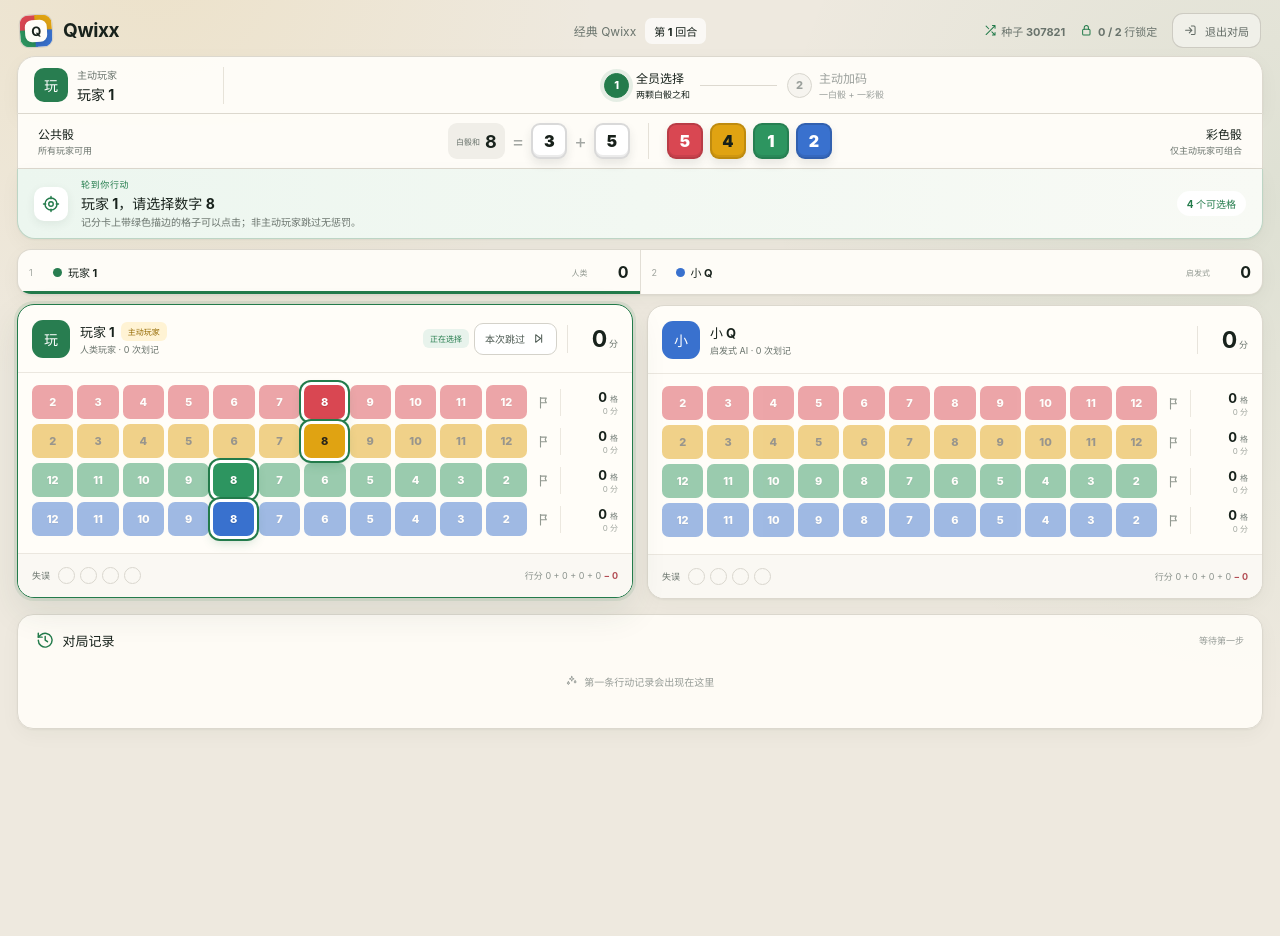
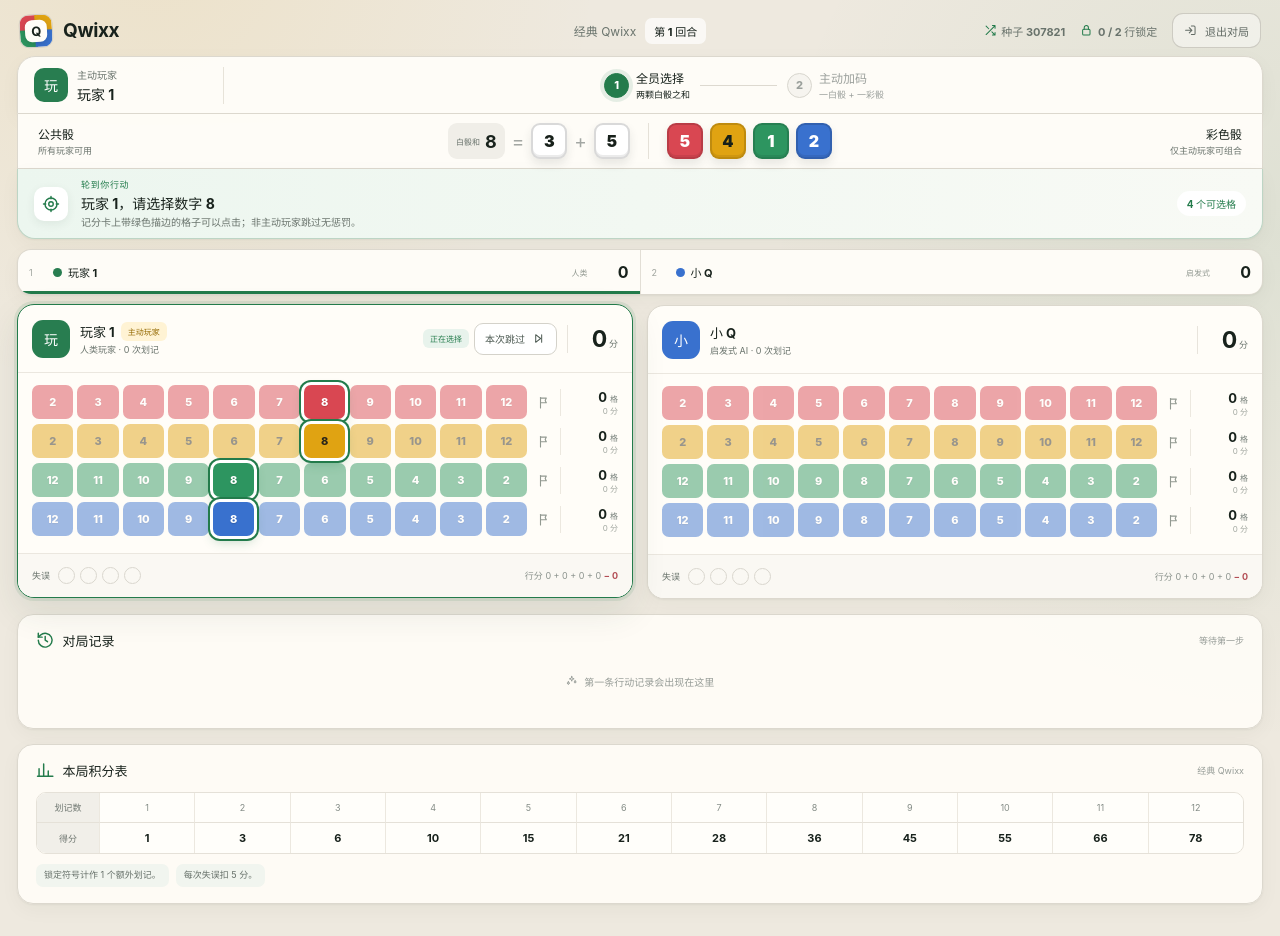
Before and after one commit to 0x0079/Qwixx, a React (Vite) app: page / in a window 1280 px wide. Both pictures are taken after a click on the button "开始游戏". Before the commit the page ends 800 px from the top, so only its background shows below. Built offline with nearby package versions, Linux system fonts and the light colour scheme.

Commit message:
feat: add in-game score reference

```diff
--- a/src/core/board.ts
+++ b/src/core/board.ts
@@ -99,6 +99,7 @@
   name: 'Qwixx Longo（2–16 · 八面骰 · 幸运数字）',
   rows: [row('red', LONGO_ASC), row('yellow', LONGO_ASC), row('green', LONGO_DESC), row('blue', LONGO_DESC)],
   scoreBy: 'row',
+  scoreCap: 15,
   lockableTail: 2,
   luckyNumbers: true,
   rulesOverrides: { dieFaces: 8, minMarksToLock: 6 },
--- a/src/ui/App.tsx
+++ b/src/ui/App.tsx
@@ -10,7 +10,7 @@
   configForBoard,
 } from '../core/engine';
 import { BOARD_PRESETS, randomMixedBoard } from '../core/board';
-import { computeScore } from '../core/scoring';
+import { computeScore, pointsForCount } from '../core/scoring';
 import { BOT_REGISTRY, makeRand, type Bot } from '../ai/bots';
 
 type PlayerKind = 'human' | 'random' | 'greedy' | 'heuristic';
@@ -643,6 +643,8 @@
         )}
       </section>
 
+      <ScoreReference game={game} />
+
       <div className="sr-only" aria-live="polite">{log.at(-1) ?? ''}</div>
 
       {showExitConfirm && (
@@ -665,6 +667,73 @@
         </div>
       )}
     </main>
+  );
+}
+
+function ScoreReference({ game }: { game: GameState }) {
+  const board = game.config.board;
+  const maxCount = board.scoreCap ?? 12;
+  const counts = Array.from({ length: maxCount }, (_, index) => index + 1);
+  const notes = [
+    '锁定符号计作 1 个额外划记。',
+    `每次失误扣 ${game.config.penaltyPoints} 分。`,
+  ];
+
+  if (board.id === 'longo') {
+    notes.push('Longo 每行最多计 15 个划记（120 分）。');
+  }
+  if (board.bonusRows?.length) {
+    notes.push('双色奖励格同时计入相邻两行；每行最多计 15 个划记。');
+  }
+
+  switch (board.variant?.kind) {
+    case 'double-a':
+      notes.push('第二叉照常计分；每行最多计 16 个划记（136 分）。');
+      break;
+    case 'double-b':
+      notes.push('×2 格一次计作两个划记；每行最多计 16 个划记（136 分）。');
+      break;
+    case 'bonus-a':
+      notes.push('奖励轨追加的划记按所在颜色行正常计分。');
+      break;
+    case 'bonus-b':
+      notes.push('○/◇追加叉正常计分；□将最低行分翻倍；⬡ +13 分；✹免除失误扣分。');
+      break;
+    case 'connected-steps':
+      notes.push('11 个阶梯格另组成一个计分组，沿用本表，最高 66 分。');
+      break;
+    case 'connected-chain':
+      notes.push('自动连锁划下的格子按所在颜色行正常计分。');
+      break;
+    case 'x-change':
+      notes.push('交换只改变可划的白骰和值，不改变计分方式。');
+      break;
+  }
+
+  return (
+    <section className="score-reference" aria-labelledby="score-reference-title">
+      <div className="score-reference-heading">
+        <div><Icon name="chart" /><h2 id="score-reference-title">本局积分表</h2></div>
+        <span>{board.name}</span>
+      </div>
+      <div className="score-reference-scroll" tabIndex={0} aria-label="积分表，可横向滚动">
+        <table>
+          <tbody>
+            <tr>
+              <th scope="row">划记数</th>
+              {counts.map((count) => <td key={count}>{count}</td>)}
+            </tr>
+            <tr>
+              <th scope="row">得分</th>
+              {counts.map((count) => <td key={count}><strong>{pointsForCount(count)}</strong></td>)}
+            </tr>
+          </tbody>
+        </table>
+      </div>
+      <ul className="score-reference-notes">
+        {notes.map((note) => <li key={note}>{note}</li>)}
+      </ul>
+    </section>
   );
 }
 
@@ -958,7 +1027,7 @@
 
 type IconName = 'plus' | 'trash' | 'check' | 'repeat' | 'shuffle' | 'sparkles' | 'arrow'
   | 'book' | 'chevron' | 'lock' | 'exit' | 'target' | 'bot' | 'skip' | 'trophy'
-  | 'history' | 'flag';
+  | 'history' | 'flag' | 'chart';
 
 function Icon({ name }: { name: IconName }) {
   const paths: Record<IconName, ReactNode> = {
@@ -979,6 +1048,7 @@
     trophy: <><path d="M8 4h8v5a4 4 0 0 1-8 0V4ZM10 15h4M12 13v6M8 21h8" /><path d="M8 6H4v2a4 4 0 0 0 4 4M16 6h4v2a4 4 0 0 1-4 4" /></>,
     history: <><path d="M3 12a9 9 0 1 0 3-6.7L3 8" /><path d="M3 3v5h5M12 7v5l3 2" /></>,
     flag: <><path d="M6 22V4" /><path d="M6 5h10l-2 4 2 4H6" /></>,
+    chart: <><path d="M4 20V10M10 20V4M16 20v-7M22 20H2" /></>,
   };
   return <svg className="icon" viewBox="0 0 24 24" aria-hidden="true">{paths[name]}</svg>;
 }
--- a/src/ui/styles.css
+++ b/src/ui/styles.css
@@ -678,6 +678,22 @@
 .log-list li.latest { color: var(--ink); font-weight: 650; }
 .log-list li.latest > span { background: var(--green-soft); color: var(--green); }
 
+.score-reference { margin-top: 15px; padding: 16px 18px; border: 1px solid #dcd8ce; border-radius: 16px; background: rgba(255, 253, 248, 0.92); box-shadow: var(--shadow-sm); }
+.score-reference-heading { display: flex; align-items: center; justify-content: space-between; gap: 12px; }
+.score-reference-heading > div { display: flex; align-items: center; gap: 8px; }
+.score-reference-heading .icon { color: var(--green); }
+.score-reference-heading h2 { margin: 0; font-size: 13px; }
+.score-reference-heading > span { overflow: hidden; color: #969c97; font-size: 9px; text-overflow: ellipsis; white-space: nowrap; }
+.score-reference-scroll { margin-top: 12px; overflow-x: auto; border: 1px solid #e5e1d8; border-radius: 10px; scrollbar-width: thin; scrollbar-color: #c8cbc6 transparent; }
+.score-reference table { width: 100%; min-width: 680px; border-spacing: 0; table-layout: fixed; background: #fffefa; }
+.score-reference th, .score-reference td { min-width: 39px; padding: 8px 5px; border-left: 1px solid #ece8df; text-align: center; font-size: 9px; }
+.score-reference th { position: sticky; left: 0; z-index: 1; width: 62px; border-left: 0; background: #f1efe9; color: #6f7771; font-weight: 750; }
+.score-reference tr + tr > * { border-top: 1px solid #e5e1d8; }
+.score-reference td { color: #858d87; }
+.score-reference td strong { color: var(--ink); font-size: 11px; }
+.score-reference-notes { display: flex; flex-wrap: wrap; gap: 7px; margin: 10px 0 0; padding: 0; list-style: none; }
+.score-reference-notes li { padding: 5px 8px; border-radius: 7px; background: #f1f5ef; color: #667069; font-size: 9px; line-height: 1.4; }
+
 .game-over-panel { display: flex; align-items: center; gap: 19px; padding: 24px 26px; border: 1px solid #d7c47a; border-radius: 18px; background: linear-gradient(110deg, #fff9df, #fffdf7); box-shadow: var(--shadow-md); }
 .trophy { width: 61px; height: 61px; display: grid; place-items: center; flex: 0 0 auto; border-radius: 18px; background: #f2c84d; color: #704f00; transform: rotate(-3deg); }
 .trophy .icon { width: 30px; height: 30px; }
@@ -770,6 +786,10 @@
   .game-over-copy { width: calc(100% - 80px); }
   .game-over-actions { width: 100%; margin: 0; }
   .game-over-actions > button { flex: 1; }
+  .score-reference { padding: 14px; }
+  .score-reference-heading { align-items: flex-start; }
+  .score-reference-heading > span { max-width: 48%; }
+  .score-reference-notes { display: grid; }
 }
 
 @media (max-width: 420px) {
```
Also changed, not shown: 1 other file (tests, documents, lock files or other folders).
